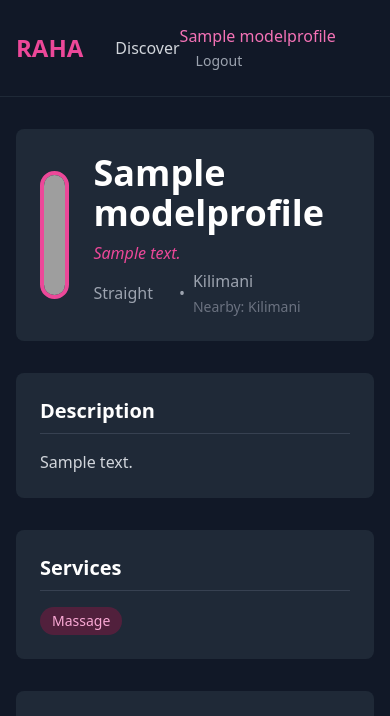
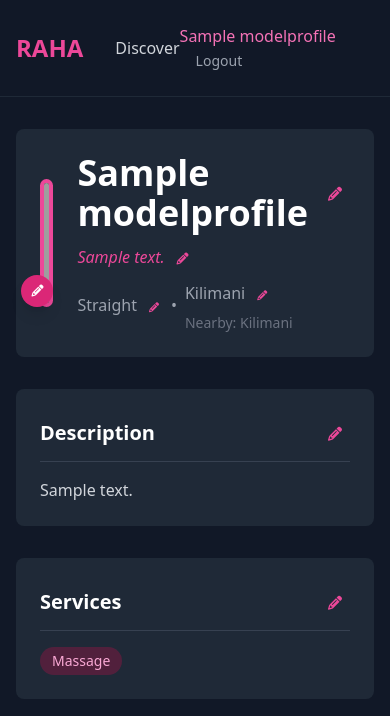
Before and after one commit to xcixor/raha, a Django app: a page that uses templates/models_app/partials/inline_display_pfp.html in a window 390 px wide. Shown: the top 716 px of the page. Run offline with Django 5.2, Linux system fonts and the light colour scheme; a user stored in the database is signed in; data comes from the database, SQL or seed files in the repository; tables that the repository leaves empty hold one stand-in row (values such as "Sample post"); some libraries are stand-ins or nearby versions; grey boxes are pictures that could not be loaded.

Commit message:
fix: make edit icons permanently visible and fix mobile toggle issues

```diff
--- a/templates/models_app/partials/inline_display_description.html
+++ b/templates/models_app/partials/inline_display_description.html
@@ -5,7 +5,7 @@
         <button hx-get="{% url 'models:edit_description' slug=profile.slug %}"
                 hx-target="#description-container"
                 hx-swap="outerHTML"
-                class="text-gray-500 hover:text-pink-500 opacity-0 group-hover:opacity-100 transition-opacity">
+                class="text-pink-500 hover:text-pink-400 p-2">
             <i class="fa-solid fa-pencil text-sm"></i>
         </button>
         {% endif %}
--- a/templates/models_app/partials/inline_display_location.html
+++ b/templates/models_app/partials/inline_display_location.html
@@ -5,7 +5,7 @@
         <button hx-get="{% url 'models:edit_location' slug=profile.slug %}"
                 hx-target="#location-container"
                 hx-swap="outerHTML"
-                class="text-gray-500 hover:text-pink-500 opacity-0 group-hover:opacity-100 transition-opacity">
+                class="text-pink-500 hover:text-pink-400 p-1">
             <i class="fa-solid fa-pencil text-[10px]"></i>
         </button>
         {% endif %}
--- a/templates/models_app/partials/inline_display_model_name.html
+++ b/templates/models_app/partials/inline_display_model_name.html
@@ -4,7 +4,7 @@
     <button hx-get="{% url 'models:edit_name' slug=profile.slug %}"
             hx-target="#model_name-container"
             hx-swap="outerHTML"
-            class="text-gray-500 hover:text-pink-500 opacity-0 group-hover:opacity-100 transition-opacity">
+            class="text-pink-500 hover:text-pink-400 p-2">
         <i class="fa-solid fa-pencil text-sm"></i>
     </button>
     {% endif %}
--- a/templates/models_app/partials/inline_display_orientation.html
+++ b/templates/models_app/partials/inline_display_orientation.html
@@ -5,7 +5,7 @@
         <button hx-get="{% url 'models:edit_orientation' slug=profile.slug %}"
                 hx-target="#orientation-container"
                 hx-swap="outerHTML"
-                class="text-gray-500 hover:text-pink-500 opacity-0 group-hover:opacity-100 transition-opacity">
+                class="text-pink-500 hover:text-pink-400 p-1">
             <i class="fa-solid fa-pencil text-[10px]"></i>
         </button>
         {% endif %}
--- a/templates/models_app/partials/inline_display_pfp.html
+++ b/templates/models_app/partials/inline_display_pfp.html
@@ -4,7 +4,7 @@
     <button hx-get="{% url 'models:edit_pfp' slug=profile.slug %}"
             hx-target="#pfp-container"
             hx-swap="outerHTML"
-            class="absolute bottom-0 right-0 bg-pink-600 w-8 h-8 rounded-full text-white shadow-lg opacity-0 group-hover:opacity-100 transition-opacity flex items-center justify-center">
+            class="absolute bottom-0 right-0 bg-pink-600 w-8 h-8 rounded-full text-white shadow-lg flex items-center justify-center">
         <i class="fa-solid fa-pencil text-xs"></i>
     </button>
     {% endif %}
--- a/templates/models_app/partials/inline_display_services.html
+++ b/templates/models_app/partials/inline_display_services.html
@@ -5,7 +5,7 @@
         <button hx-get="{% url 'models:edit_services' slug=profile.slug %}"
                 hx-target="#services-container"
                 hx-swap="outerHTML"
-                class="text-gray-500 hover:text-pink-500 opacity-0 group-hover:opacity-100 transition-opacity">
+                class="text-pink-500 hover:text-pink-400 p-2">
             <i class="fa-solid fa-pencil text-sm"></i>
         </button>
         {% endif %}
--- a/templates/models_app/partials/inline_display_short_summary.html
+++ b/templates/models_app/partials/inline_display_short_summary.html
@@ -5,7 +5,7 @@
         <button hx-get="{% url 'models:edit_summary' slug=profile.slug %}"
                 hx-target="#short_summary-container"
                 hx-swap="outerHTML"
-                class="text-gray-500 hover:text-pink-500 opacity-0 group-hover:opacity-100 transition-opacity">
+                class="text-pink-500 hover:text-pink-400 p-1">
             <i class="fa-solid fa-pencil text-xs"></i>
         </button>
         {% endif %}
```
